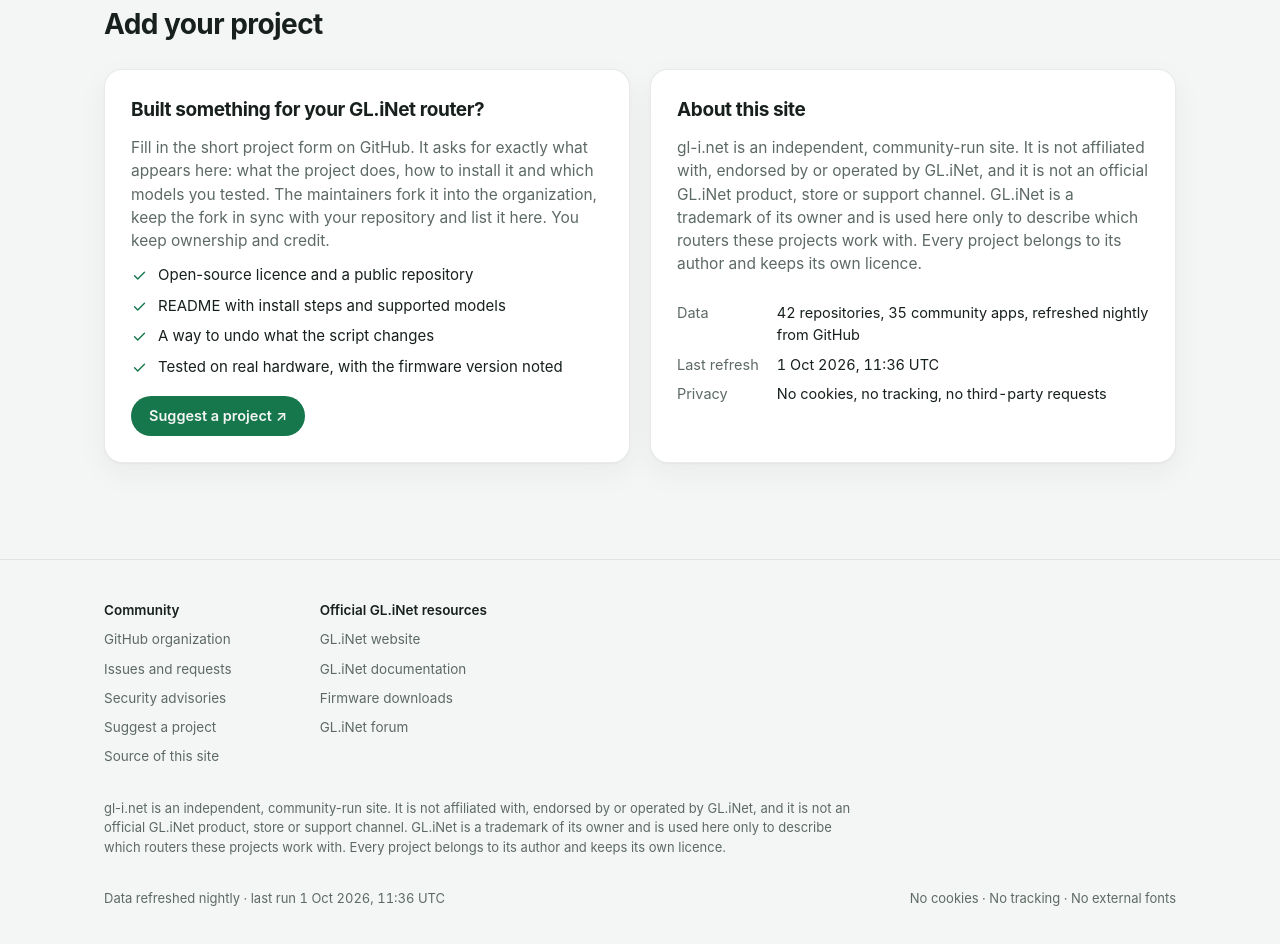
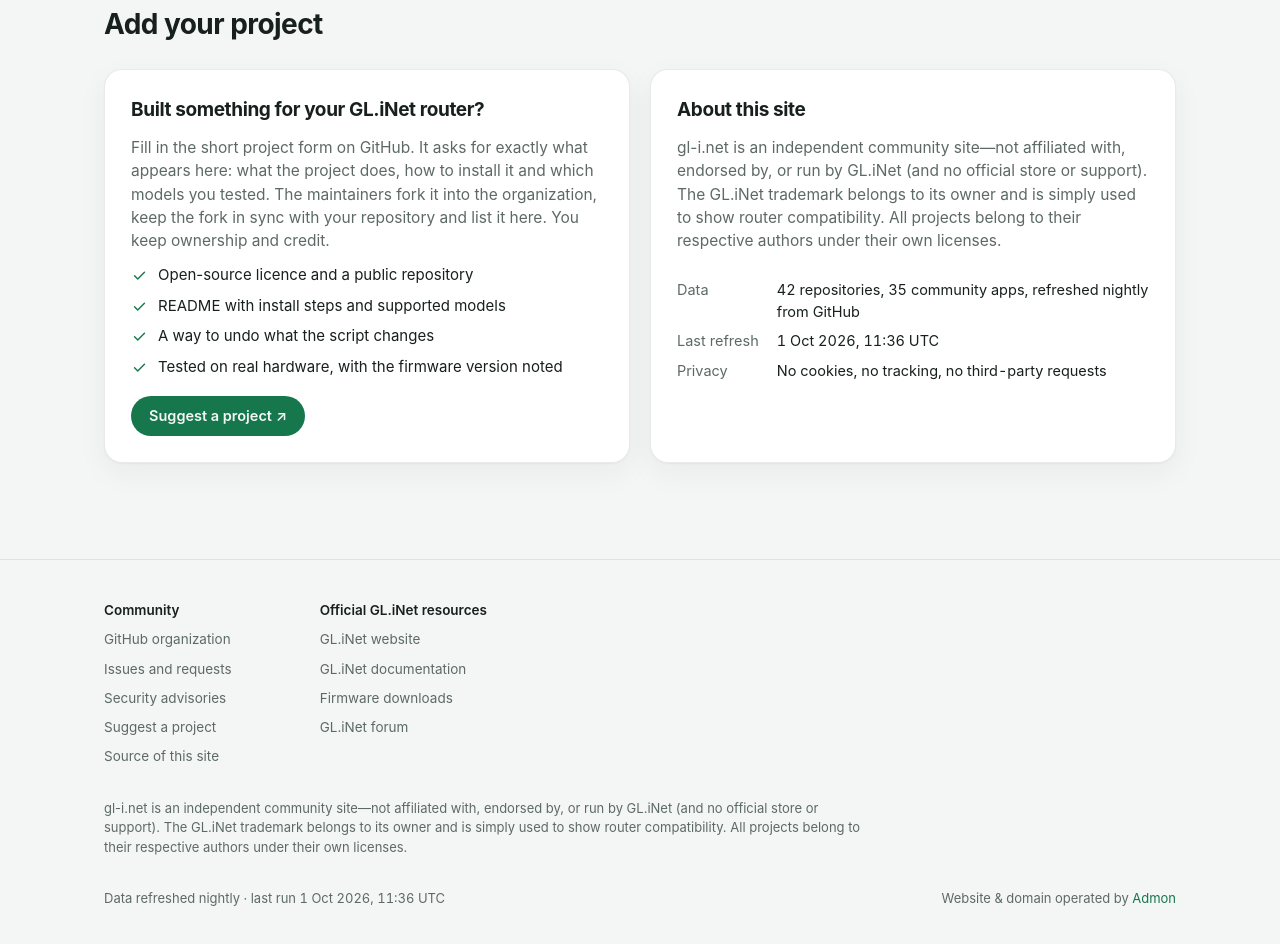
Before and after one commit to GLiNet-Community-Scripts/community-website, an Astro site: page / in a window 1280 px wide. Shown: the part 8549-9493 px from the top of the page. Built offline with nearby package versions, Linux system fonts and the light colour scheme; Astro itself is replaced by a stand-in of ours.

Commit message:
Update site metadata and footer content for clarity and accuracy

```diff
--- a/content/site.yaml
+++ b/content/site.yaml
@@ -1,8 +1,7 @@
 # Global settings: metadata, hero, disclaimer.
 title: Community Apps for GL.iNet routers (unofficial)
 description: >-
-  Scripts, add-ons and companion tools for GL.iNet routers, built by the
-  community. An unofficial community project, not affiliated with GL.iNet.
+  Scripts, add-ons and companion tools for GL.iNet routers, built by the community. An unofficial community project, not affiliated with GL.iNet.
 url: https://gl-i.net
 org: GLiNet-Community-Scripts
 
@@ -10,9 +9,8 @@ hero:
   eyebrow: Unofficial · Built and maintained by the community
   heading: Apps for your GL.iNet router.
   sub: >-
-    Scripts, add-ons and companion tools written by GL.iNet users. See what
-    each one does, which routers it runs on and how to install it.
-  suggestions: [Tailscale, Flint 2, SMS, VLAN, AdGuard]
+    Scripts, add-ons and companion tools written by GL.iNet users. See what each one does, which routers it runs on and how to install it.
+  suggestions: [ Tailscale, Flint 2, SMS, VLAN, AdGuard ]
 
 # Shown as a bar above the navigation on every page view and in full in
 # the About section and the footer. The domain resembles the
@@ -21,14 +19,8 @@ disclaimer:
   short: >-
     Community project. Not affiliated with, endorsed by or operated by GL.iNet.
   long: >-
-    gl-i.net is an independent, community-run site. It is not affiliated
-    with, endorsed by or operated by GL.iNet, and it is not an official
-    GL.iNet product, store or support channel. GL.iNet is a trademark of
-    its owner and is used here only to describe which routers these
-    projects work with. Every project belongs to its author and keeps its
-    own licence.
-  official:
-    { label: Official GL.iNet website, url: "https://www.gl-inet.com" }
+    gl-i.net is an independent community site—not affiliated with, endorsed by, or run by GL.iNet (and no official store or support). The GL.iNet trademark belongs to its owner and is simply used to show router compatibility. All projects belong to their respective authors under their own licenses.
+  official: { label: Official GL.iNet website, url: "https://www.gl-inet.com" }
 
 # Issue form for suggesting a new project
 # (.github/ISSUE_TEMPLATE/new-project.yml in this repository).
@@ -41,15 +33,15 @@ security:
   report: https://github.com/GLiNet-Community-Scripts/community-website/security/advisories/new
 
 official:
-  - { label: GL.iNet website, url: "https://www.gl-inet.com" }
-  - { label: GL.iNet documentation, url: "https://docs.gl-inet.com" }
-  - { label: Firmware downloads, url: "https://dl.gl-inet.com" }
-  - { label: GL.iNet forum, url: "https://forum.gl-inet.com" }
+- { label: GL.iNet website, url: "https://www.gl-inet.com" }
+- { label: GL.iNet documentation, url: "https://docs.gl-inet.com" }
+- { label: Firmware downloads, url: "https://dl.gl-inet.com" }
+- { label: GL.iNet forum, url: "https://forum.gl-inet.com" }
 
 # Public repositories in the organization that are intentionally not shown.
 # Any other repository without an entry in apps.yaml triggers a warning in
 # the nightly build.
 ignore:
-  - .github
-  - community-website
-  - Issues
+- .github
+- community-website
+- Issues
--- a/src/components/Footer.astro
+++ b/src/components/Footer.astro
@@ -29,7 +29,7 @@ const { site, generatedAt } = Astro.props;
     <p class="disclaimer">{site.disclaimer.long}</p>
     <div class="bottom">
       <p>Data refreshed nightly · last run {stamp(generatedAt)}</p>
-      <p>No cookies · No tracking · No external fonts</p>
+      <p>Website & domain operated by <a href="https://github.com/admonstrator">Admon</a></p>
     </div>
   </div>
 </footer>
```
